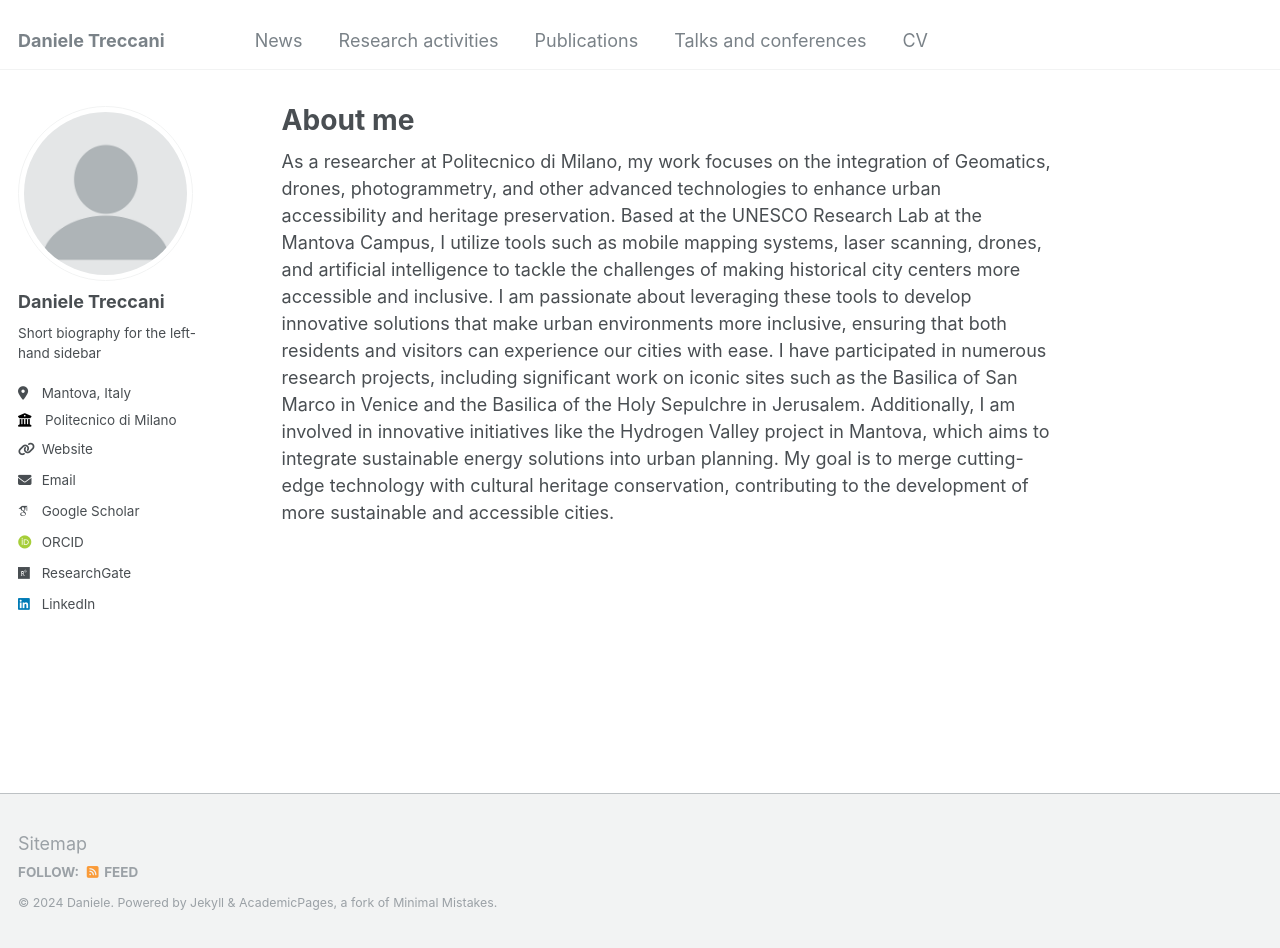
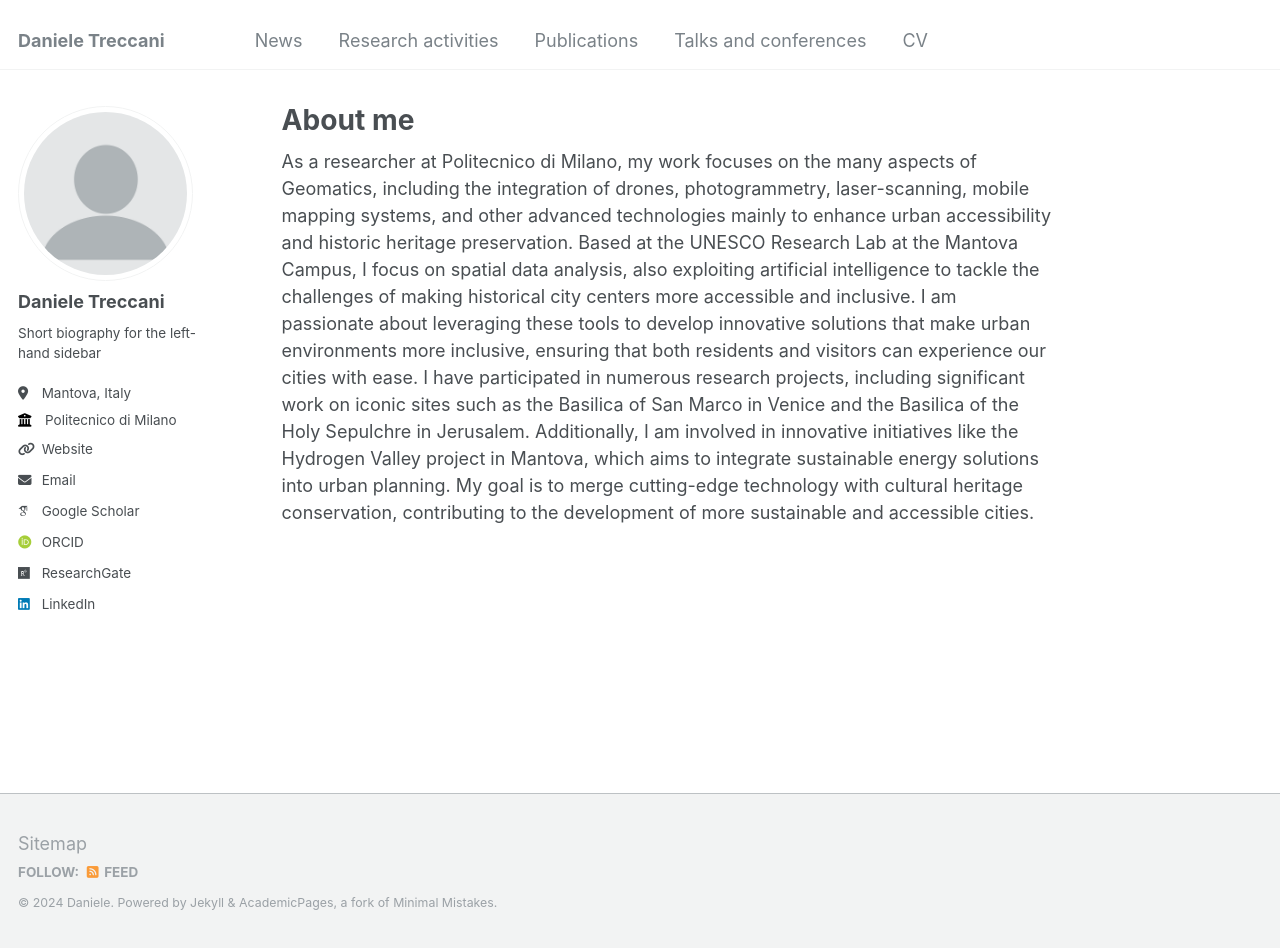
Before and after one commit to DanTRK/DanTRK.github.io, a Jekyll site: the page built from _pages/about.md, in a window 1280 px wide and 948 px high. Built offline with Jekyll 4.4.1, drawn with Linux system fonts in a browser that asks for light colours; some web fonts are replaced.

Commit message:
Update about.md

```diff
--- a/_pages/about.md
+++ b/_pages/about.md
@@ -7,7 +7,7 @@ redirect_from:
   - /about.html
 ---
 
-As a researcher at Politecnico di Milano, my work focuses on the integration of Geomatics, drones, photogrammetry, and other advanced technologies to enhance urban accessibility and heritage preservation. Based at the UNESCO Research Lab at the Mantova Campus, I utilize tools such as mobile mapping systems, laser scanning, drones, and artificial intelligence to tackle the challenges of making historical city centers more accessible and inclusive. I am passionate about leveraging these tools to develop innovative solutions that make urban environments more inclusive, ensuring that both residents and visitors can experience our cities with ease. I have participated in numerous research projects, including significant work on iconic sites such as the Basilica of San Marco in Venice and the Basilica of the Holy Sepulchre in Jerusalem. Additionally, I am involved in innovative initiatives like the Hydrogen Valley project in Mantova, which aims to integrate sustainable energy solutions into urban planning. My goal is to merge cutting-edge technology with cultural heritage conservation, contributing to the development of more sustainable and accessible cities.
+As a researcher at Politecnico di Milano, my work focuses on the many aspects of Geomatics, including the integration of drones, photogrammetry, laser-scanning, mobile mapping systems, and other advanced technologies mainly to enhance urban accessibility and historic heritage preservation. Based at the UNESCO Research Lab at the Mantova Campus, I focus on spatial data analysis, also exploiting artificial intelligence to tackle the challenges of making historical city centers more accessible and inclusive. I am passionate about leveraging these tools to develop innovative solutions that make urban environments more inclusive, ensuring that both residents and visitors can experience our cities with ease. I have participated in numerous research projects, including significant work on iconic sites such as the Basilica of San Marco in Venice and the Basilica of the Holy Sepulchre in Jerusalem. Additionally, I am involved in innovative initiatives like the Hydrogen Valley project in Mantova, which aims to integrate sustainable energy solutions into urban planning. My goal is to merge cutting-edge technology with cultural heritage conservation, contributing to the development of more sustainable and accessible cities.
 
 
 
```
